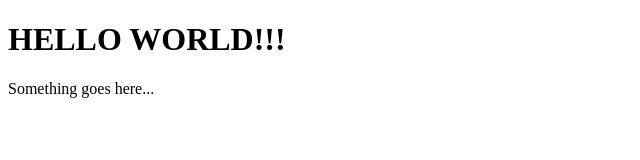
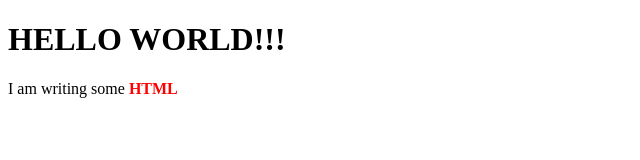
Before and after one commit to malloc0/malloc0.github.io, a plain HTML site: page index.html in a window 1280 px wide. Shown: the full height of the page, 0-640 px from the left. Drawn offline with Linux system fonts and the light colour scheme.

Commit message:
Update index.html

```diff
--- a/index.html
+++ b/index.html
@@ -8,7 +8,13 @@
 <body>
 
 <h1>HELLO WORLD!!!</h1>
-<p>Something goes here...
+I am writing some <b>HTML</b>
+
+<style>
+  b {
+    color: red
+  }
+</style>
 
 </body>
 
```
